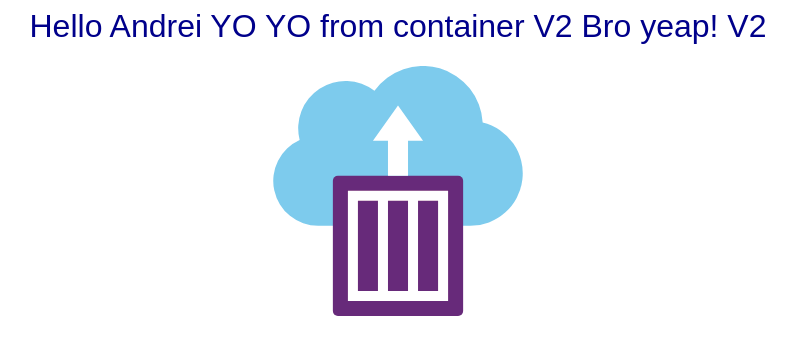
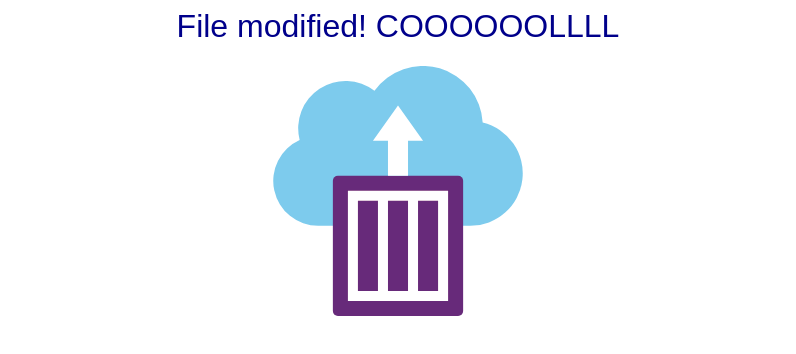
Before and after one commit to Chebattler/nodedocker, a website: page app/index.html in a window 1280 px wide. Shown: the whole page, without its empty margins (242-1038 px from the left). Drawn offline with Linux system fonts and the light colour scheme.

Commit message:
new change

```diff
--- a/app/index.html
+++ b/app/index.html
@@ -13,7 +13,7 @@ h1 {
 <body>
 
 <div align="center">
-<h1>Hello Andrei YO YO from container V2 Bro yeap! V2</h1>
+<h1>File modified! COOOOOOLLLL</h1>
 
 <svg id="Layer_1" data-name="Layer 1" xmlns="http://www.w3.org/2000/svg" viewBox="0 0 49.8 49.9" width="250px" height="250px">
   <title>ContainerInstances_rgb_UI</title>
```
